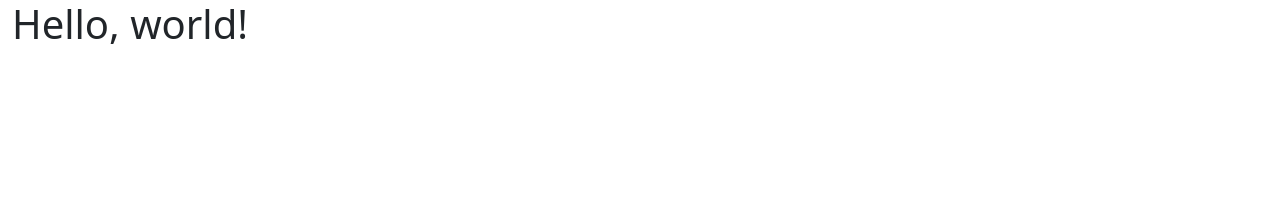
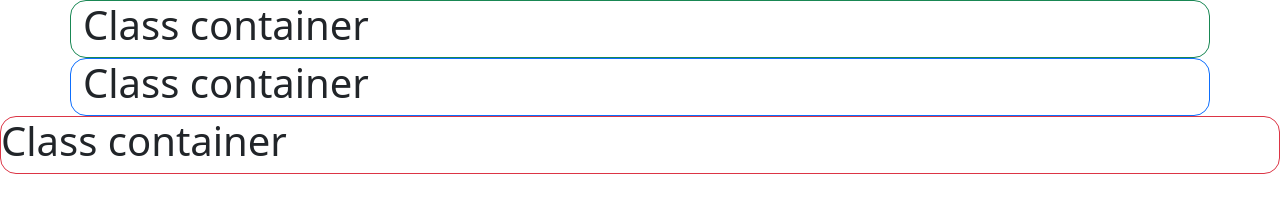
Before and after one commit to erickcva/yasueltanos, a plain HTML site: page web7/CDN/index.html in a window 1280 px wide. Drawn offline with nearby package versions, Linux system fonts and the light colour scheme.

Commit message:
style: uso de contenedores

```diff
--- a/web7/CDN/index.html
+++ b/web7/CDN/index.html
@@ -7,8 +7,14 @@
     <link href="https://cdn.jsdelivr.net/npm/bootstrap@5.2.1/dist/css/bootstrap.min.css" rel="stylesheet" integrity="sha384-iYQeCzEYFbKjA/T2uDLTpkwGzCiq6soy8tYaI1GyVh/UjpbCx/TYkiZhlZB6+fzT" crossorigin="anonymous">
   </head>
   <body>
-    <div class="container-fluid">
-        <h1>Hello, world!</h1>
+    <div class="container border border-success border-1 rounded-4">
+        <h1>Class container</h1>
+    </div>
+    <div class="container-md border border-primary border-1 rounded-4">
+        <h1>Class container</h1>
+    </div>
+    <div class="container-fluit border border-danger border-1 rounded-4">
+        <h1>Class container</h1>
     </div>
 
     <script src="https://cdn.jsdelivr.net/npm/bootstrap@5.2.1/dist/js/bootstrap.bundle.min.js" integrity="sha384-u1OknCvxWvY5kfmNBILK2hRnQC3Pr17a+RTT6rIHI7NnikvbZlHgTPOOmMi466C8" crossorigin="anonymous"></script>
```
